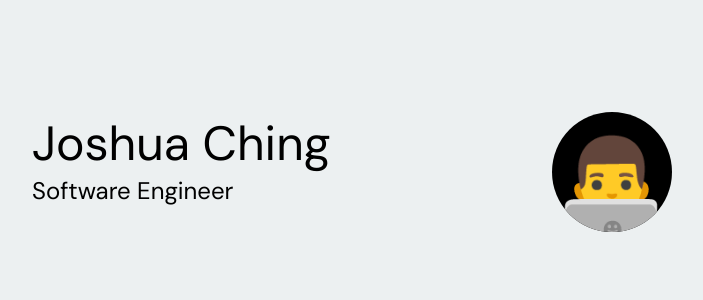
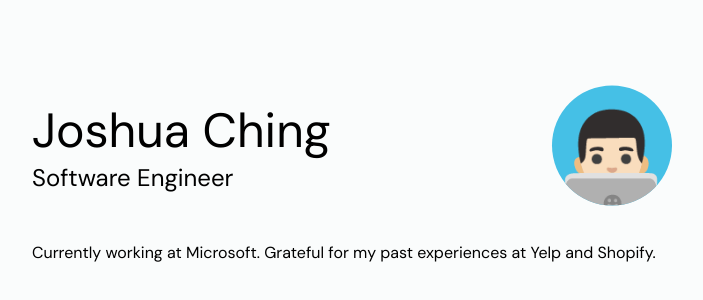
Before and after one commit to JoshuaChing/joshuaching.github.io, a Gatsby site: page / in a window 1280 px wide. Shown: the part 236-536 px from the top of the page, without its empty margins (296-999 px from the left). Built offline with nearby package versions, Linux system fonts and the light colour scheme; Gatsby itself is replaced by a stand-in of ours.

Commit message:
some more styling and color selection

```diff
--- a/src/common/app.module.scss
+++ b/src/common/app.module.scss
@@ -3,5 +3,5 @@
 
 body {
     font-family: 'DM Sans', 'Verdana';
-    background-color: $cloud;
+    background-color: $lightGray;
 }
--- a/src/common/common.module.scss
+++ b/src/common/common.module.scss
@@ -1,6 +1,6 @@
 // colors
-$cloud: #ecf0f1;
-$black: #000000;
+$lightGray: #fafcfc;
+$lightBlue: #45c0e6;
 
 // common styling for texts
 $headerTextSize: 48px;
@@ -18,3 +18,9 @@ $subheaderTextSize: 24px;
     left: 50%;
     transform: translate(-50%, -50%);
 }
+
+.centerVertical {
+    position: absolute;
+    top: 50%;
+    transform: translate(0%, -50%);
+}
--- a/src/components/profile/profile.module.scss
+++ b/src/components/profile/profile.module.scss
@@ -2,14 +2,17 @@
 
 // profile styling
 $profileWidth: 640px;
+$profileHeight: 160px;
 
 .profileContainer {
+    position: relative;
     width: $profileWidth;
+    height: $profileHeight;
 }
 
 // header styling
 .headerContainer {
-    float: left;
+    @extend .centerVertical;
 }
 
 .headerText {
@@ -24,10 +27,11 @@ $profileWidth: 640px;
 $pictureWidth: 120px;
 $pictureFontSizeRatio: 0.80;
 $pictureMarginTopRatio: 27%;
-$pictureBackground: $black;
+$pictureBackground: $lightBlue;
 
 .pictureContainer {
-    float: right;
+    @extend .centerVertical;
+    right: 0;
     width: $pictureWidth;
     height: $pictureWidth;
     background-color: $pictureBackground;
--- a/src/components/profile/profile.tsx
+++ b/src/components/profile/profile.tsx
@@ -4,12 +4,13 @@ const styles = require('./profile.module.scss')
 
 const headerText = "Joshua Ching"
 const subheaderText = "Software Engineer"
-const picture = "👨‍💻"
+const picture = "👨🏻‍💻"
 const description = "Currently working at Microsoft. Grateful for my past experiences at Yelp and Shopify."
 
 class Profile extends React.PureComponent {
     render() {
         return (
+            <div>
                 <div className={styles.profileContainer}>
                     <div className={styles.headerContainer}>
                         <div className={styles.headerText}>{headerText}</div>
@@ -18,7 +19,8 @@ class Profile extends React.PureComponent {
                     <div className={styles.pictureContainer}>
                         <div className={styles.picture}>{picture}</div>
                     </div>
-                {/* <div>{description}</div> */}
+                </div>
+                <p>{description}</p>
             </div>
         )
     }
```
Lines whose indentation alone changed are shown as unchanged.
